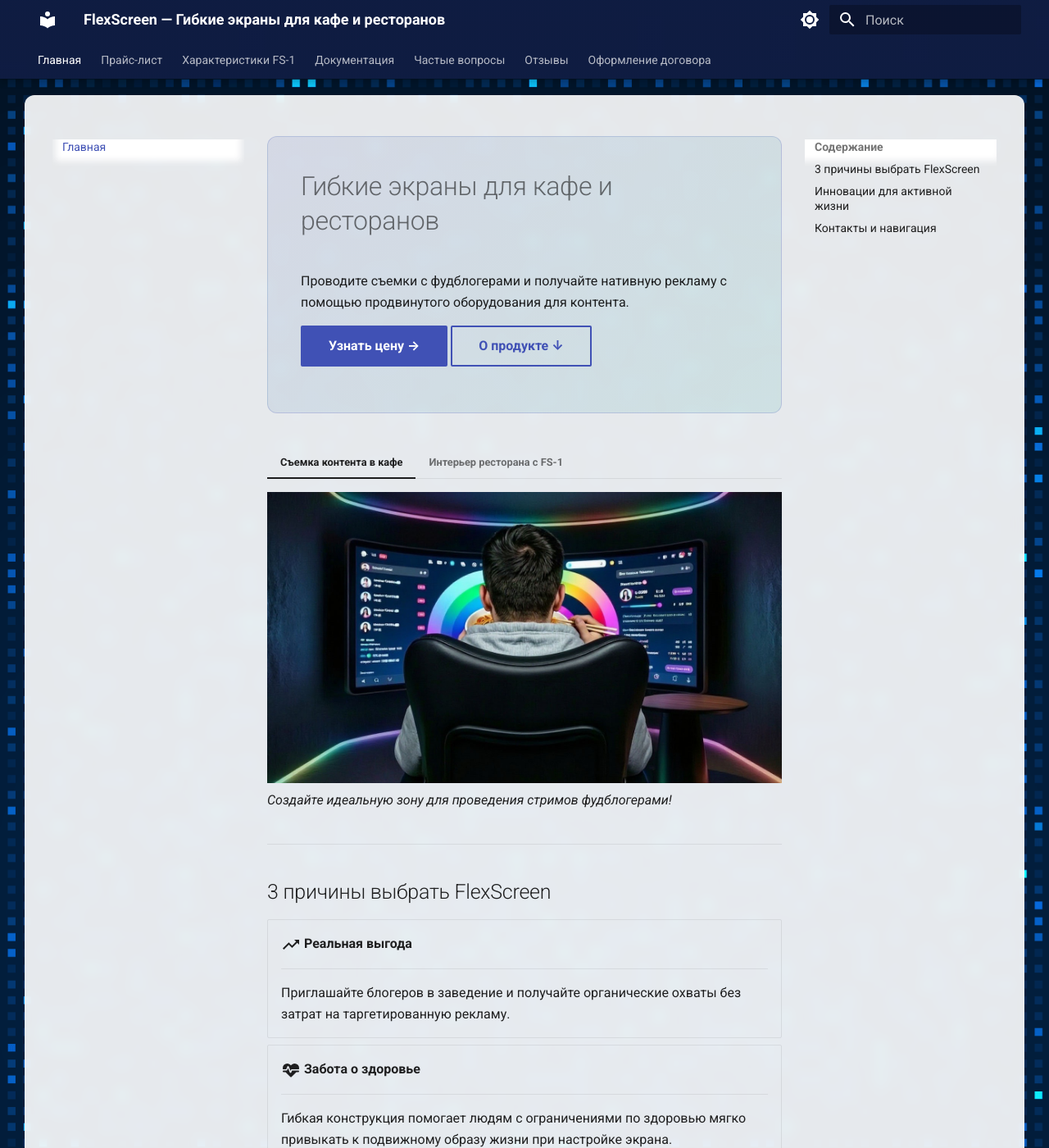
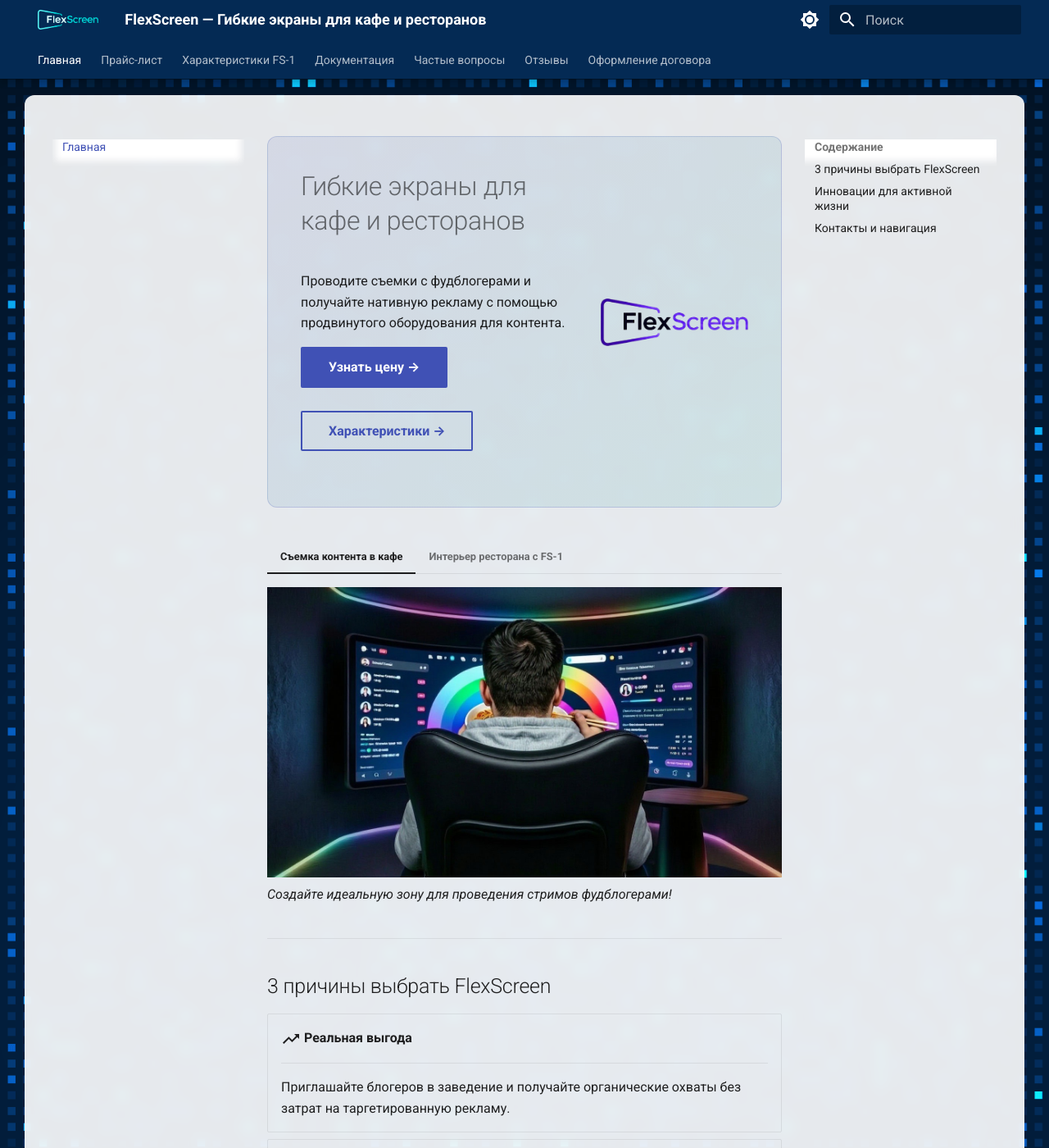
Before and after one commit to egor0169/mkdocs-demo1, an MkDocs documentation site: the page built from docs/index.md, in a window 1280 px wide and 1400 px high. Shown: the whole window at 82% size. Built offline with MkDocs 1.6.1 and Material for MkDocs 9.7.7, drawn with Linux system fonts in a browser that asks for light colours.

Commit message:
Add local images

```diff
--- a/docs/assets/custom.css
+++ b/docs/assets/custom.css
@@ -4,12 +4,43 @@
 }
 
 .hero-banner {
+  display: flex;
+  align-items: center;
+  justify-content: space-between;
+  gap: 2rem;
   padding: 2rem;
   border-radius: 12px;
   background: linear-gradient(135deg, rgba(63, 81, 181, 0.1) 0%, rgba(0, 150, 136, 0.1) 100%);
   border: 1px solid rgba(63, 81, 181, 0.2);
   margin-bottom: 2rem;
 }
+
+.hero-text {
+  flex: 1;
+}
+
+.hero-logo {
+  flex-shrink: 0;
+  max-width: 180px; /* Регулируй размер логотипа здесь */
+}
+
+.hero-logo img {
+  width: 100%;
+  height: auto;
+  display: block;
+}
+
+/* Адаптация для мобильных экранов */
+@media (max-width: 768px) {
+  .hero-banner {
+    flex-direction: column-reverse;
+    text-align: center;
+  }
+  .hero-logo {
+    max-width: 140px;
+  }
+}
+
 
 .badge-popular {
   background-color: #009688;
@@ -58,8 +89,7 @@
 /* Фон для верхней шапки и панели вкладок */
 .md-header,
 .md-tabs {
-  background: linear-gradient(rgba(15, 23, 42, 0.75), rgba(15, 23, 42, 0.75)),
-              url("images/SININEN.jpg") center / cover no-repeat;
+  background-color:#042a54
 }
 
 /* Фоновая картинка на весь экран */
@@ -81,3 +111,9 @@ body {
 [data-md-color-scheme="slate"] .md-main__inner {
   background-color: rgba(30, 33, 41, 0.9);
 }
+
+/* Отступы между кнопками в баннере и при переносе на новую строку */
+.hero-banner .md-button {
+  margin-right: 0.6rem;
+  margin-bottom: 0.6rem;
+}
--- a/docs/index.md
+++ b/docs/index.md
@@ -1,13 +1,26 @@
 <div class="hero-banner" markdown="1">
+
+<div class="hero-text" markdown="1">
 
 # Гибкие экраны для кафе и ресторанов
 
 Проводите съемки с фудблогерами и получайте нативную рекламу с помощью продвинутого оборудования для контента.
 
 [Узнать цену →](price.md){ .md-button .md-button--primary }
-[О продукте ↓](#3-причины-выбрать-flexscreen){ .md-button }
+
+[Характеристики →](specs.md){ .md-button }
+
 
 </div>
+
+<div class="hero-logo" markdown="1">
+
+![Логотип FlexScreen](assets/images/LOGO-PNG.png)
+
+</div>
+
+</div>
+
 
 === "Съемка контента в кафе"
     ![Съемка в кафе](assets/images/STREAM.jpeg)
--- a/mkdocs.yml
+++ b/mkdocs.yml
@@ -4,6 +4,7 @@ site_url: https://egor0169.github.io/mkdocs-demo1/
 theme:
   name: material
   language: ru
+  logo: assets/images/REVERSELOGO.png
   palette:
     # Светлая тема по умолчанию
     - scheme: default
```
Also changed, not shown: docs/assets/images/LOGO-PNG.png (added), docs/assets/images/REVERSELOGO.png (added).
